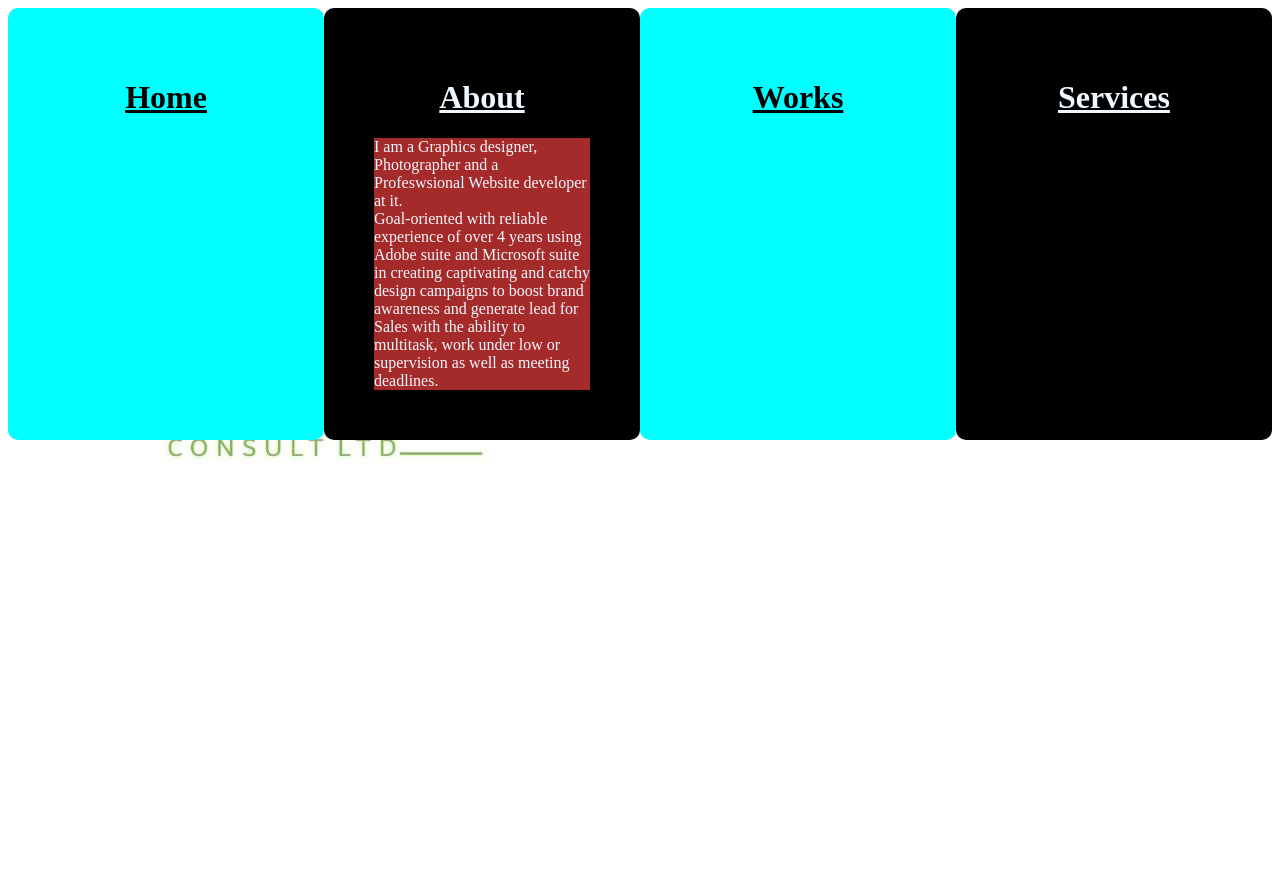
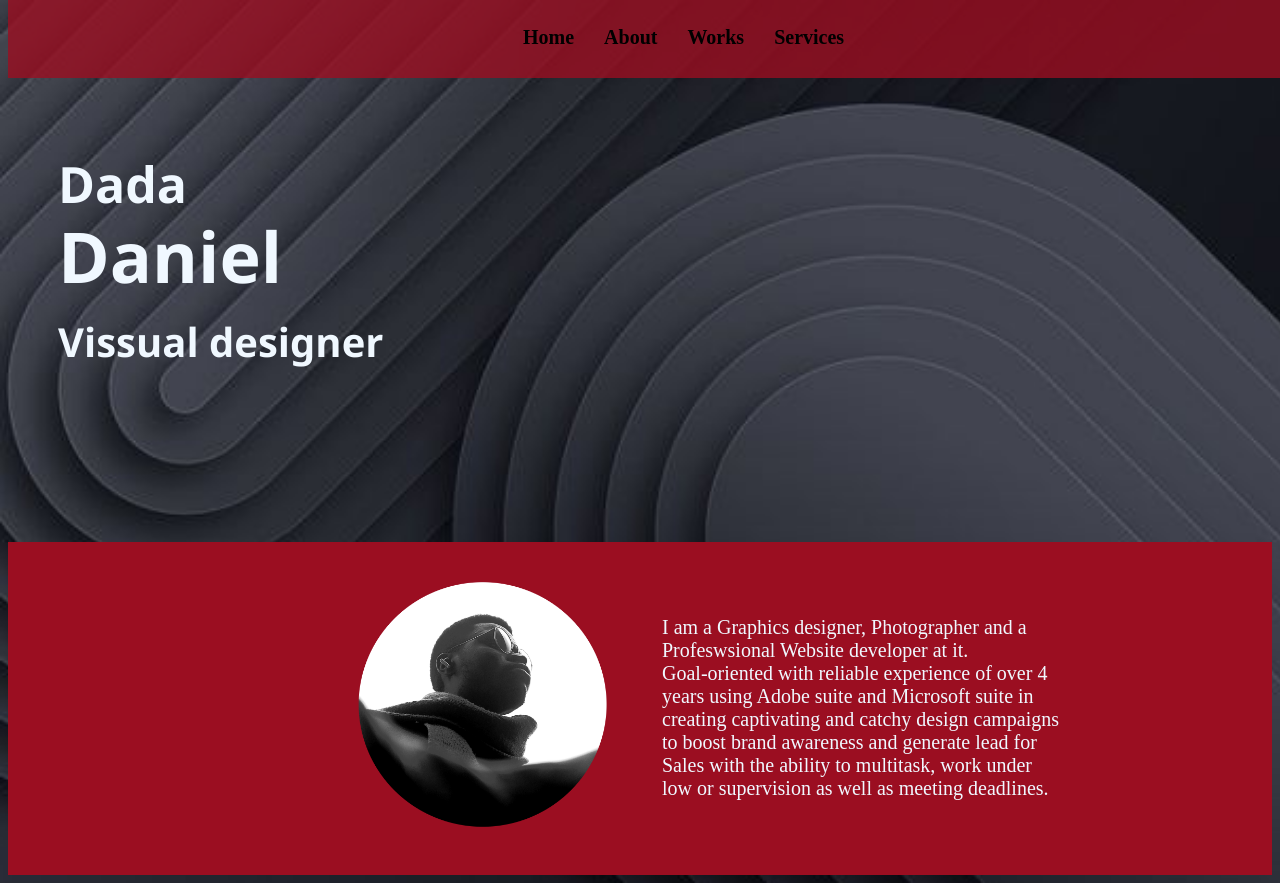
Before and after one commit to Adenmax/portfolio, a plain HTML site: page index.html in a window 1280 px wide. Before the commit the page ends 800 px from the top, so only its background shows below. Drawn offline with Linux system fonts and the light colour scheme.

Commit message:
made changes to several things

```diff
--- a/index.html
+++ b/index.html
@@ -7,7 +7,7 @@
     <link rel="stylesheet" href="style.css" />
     <link
       rel="shortcut icon"
-      href="/IMG-20230513-WA0001 (1).jpg"
+      href="/3d paper style curvy design in layers _ Free Vector.jpeg"
       type="image/x-icon"
     />
   </head>
@@ -17,7 +17,19 @@
       <div class="home"><h1>Home</h1></div>
       <div class="about">
         <h1>About</h1>
-        <div class="info">
+      </div>
+      <div class="works"><h1>Works</h1></div>
+      <div class="services"><h1>Services</h1></div>
+    </div>
+    <div class="name">
+      <h2 class="dada">Dada</h2>
+      <h3 class="daniel">Daniel</h3>
+      <h2 class="graph">Vissual designer</h2>
+    </div>
+    <div container>
+      <div class="info">
+        <img src="/dp.png" alt="profile picture" />
+        <div class="information">
           I am a Graphics designer, Photographer and a Profeswsional Website
           developer at it.
           <br />Goal-oriented with reliable experience of over 4 years using
@@ -26,9 +38,11 @@
           with the ability to multitask, work under low or supervision as well
           as meeting deadlines.
         </div>
+        <!-- <h6 class="myskills">My Skills</h6>
+        <div class="skills">
+          <div class="skill1">Brand design</div>
+        </div> -->
       </div>
-      <div class="works"><h1>Works</h1></div>
-      <div class="services"><h1>Services</h1></div>
     </div>
   </body>
 </html>
--- a/style.css
+++ b/style.css
@@ -1,60 +1,88 @@
 body {
-  background-image: url("/IMG-20230513-WA0001\ \(1\).jpg");
+  background-image: url("/3d\ paper\ style\ curvy\ design\ in\ layers\ _\ Free\ Vector.jpeg");
+  background-size: cover;
   background-repeat: no-repeat;
 }
 h1 {
-  text-decoration: underline;
+  /* text-decoration: underline; */
+  padding-left: 15px;
+  padding-right: 15px;
   text-align: center;
   cursor: pointer;
+  font-size: 20px;
+  /* color: white; */
 }
 .topinfo {
-  position: relative;
+  transform: translateY(-10px);
+  padding: 15px;
+  padding-left: 500px;
+  padding-right: 500px;
+  align-content: center;
+  background-color: rgba(155, 14, 33, 0.795);
+  position: fixed;
   display: flex;
-  transition: all 3s;
+  transition: all 1s;
 }
-img {
-  position: absolute;
-  width: 300px;
-  margin: auto;
-  /* align-items: center; */
-  /* transform: translateY(120px); */
+.name {
+  padding-top: 100px;
+  padding-left: 50px;
+  color: aliceblue;
 }
-.home {
-  background-color: aqua;
-  border-radius: 10px;
-  padding: 50px;
-  width: 25%;
-  transition: all 2s;
-  z-index: 8;
+.dada {
+  font-size: 50px;
+  font-family: "Segoe UI", Tahoma, Geneva, Verdana, sans-serif;
 }
-.info {
-  background-color: brown;
-  z-index: 1;
+.daniel {
+  font-size: 70px;
+  font-family: "Segoe UI", Tahoma, Geneva, Verdana, sans-serif;
+  transform: translateY(-80px);
 }
-.about {
-  background-color: black;
+.graph {
+  font-size: 40px;
+  font-family: "Segoe UI", Tahoma, Geneva, Verdana, sans-serif;
+  transform: translateY(-140px);
+}
+
+h1:hover {
   color: aliceblue;
-  border-radius: 10px;
-  padding: 50px;
-  width: 25%;
-}
-.works {
-  background-color: aqua;
-  border-radius: 10px;
-  padding: 50px;
-  width: 25%;
-}
-.services {
-  background-color: black;
-  color: aliceblue;
-  border-radius: 10px;
-  padding: 50px;
-  width: 25%;
-}
-h1:hover {
-  color: hsl(56, 81%, 52%);
 }
 
 .topinfo:hover {
+  /* color: hsl(56, 81%, 52%); */
+  color: hsl(56, 81%, 52%);
+}
+.info {
+  display: flex;
+  background-color: rgb(155, 14, 33);
+  /* margin: 400px; */
+}
+.information {
+  position: relative;
+  /* transform: translateX(200px); */
+  font-size: 20px;
+  width: 400px;
+  margin: auto;
+  margin-right: 210px;
+  /* padding-right: 210px; */
+  /* margin-top: -200px; */
+  /* margin-left: 400px;
+  margin-right: 400px; */
+  /* padding: auto; */
+  /* background-color: rgb(61, 42, 165); */
+  color: aliceblue;
+}
+img {
+  width: 250px;
+  margin-left: 350px;
+}
+/* .myskills {
+  position: absolute;
+  margin-top: 500px;
   color: blue;
+  font-size: 30px;
 }
+.skill1 {
+  color: blueviolet;
+  position: absolute;
+  margin-top: 500px;
+} */
```
Also changed, not shown: 3d paper style curvy design in layers _ Free Vector.jpeg (added), dp.png (added).
